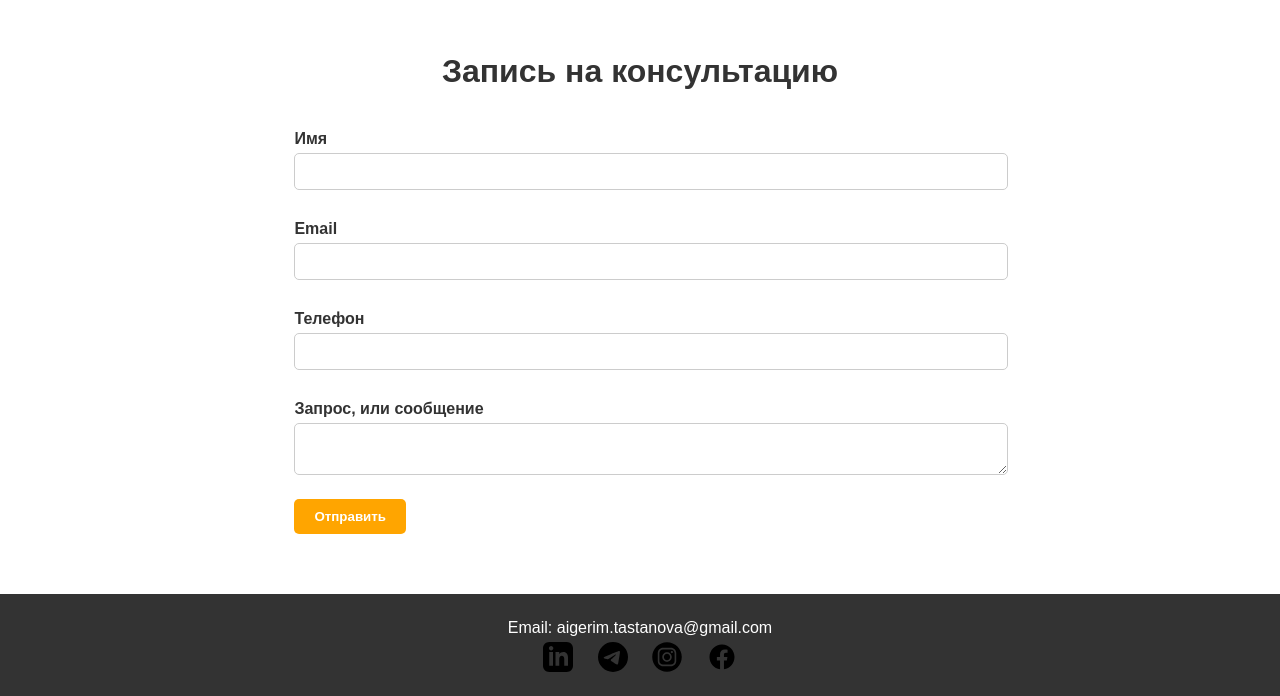
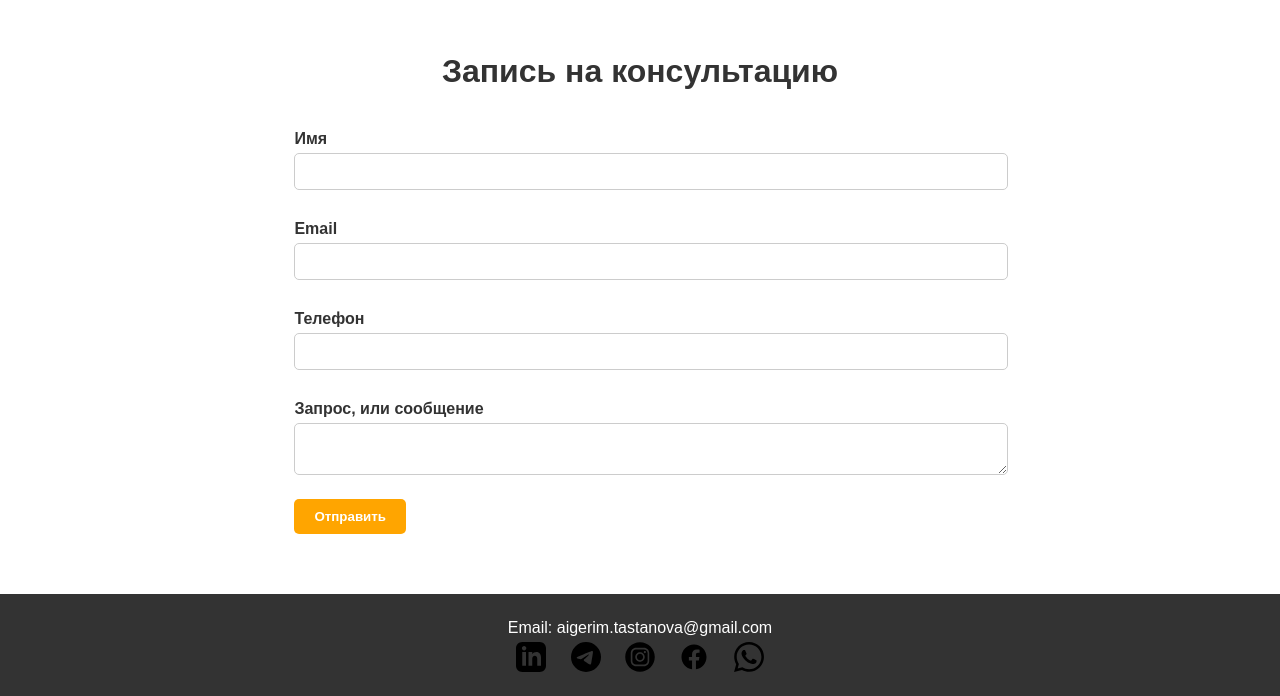
Before and after one commit to aiguerime/psyalmaty, a plain HTML site: page index.html in a window 1280 px wide. Shown: the part 1315-2011 px from the top of the page. Drawn offline with Linux system fonts and the light colour scheme.

Commit message:
Update index.html

```diff
--- a/index.html
+++ b/index.html
@@ -79,6 +79,7 @@
                 <a href="https://t.me/aiguerime"><img src="telegram.svg" alt="Telegram"></a>
                 <a href="https://www.instagram.com/aiguerime/"><img src="insta.svg" alt="Instagram"></a>
                 <a href="https://www.facebook.com/aigerim.tastanova"><img src="facebook.svg" alt="Facebook"></a>
+                <a href="https://wa.me/+77771317631"><img src="whatsapp.svg" alt="WhatsApp"></a>
 
             </div>
         </div>
```
